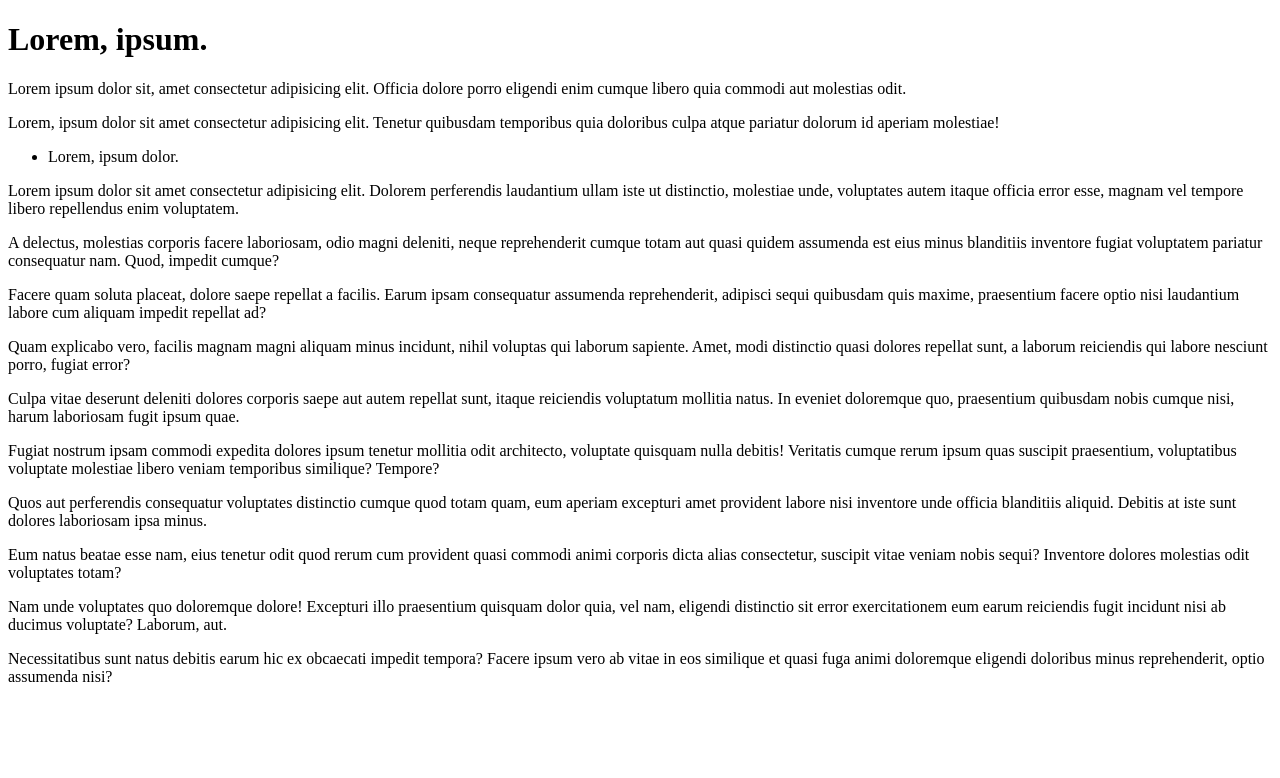
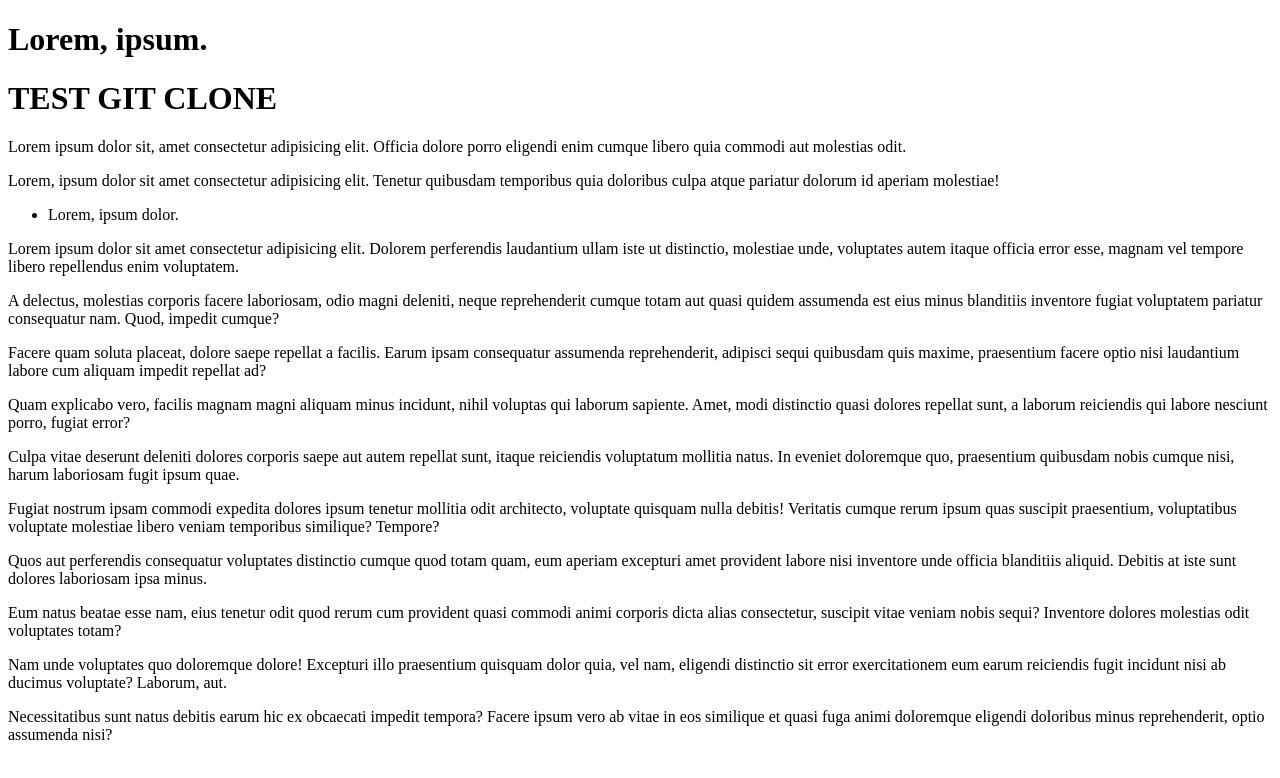
Before and after one commit to Lipendin/__git, a plain HTML site: page index.html in a window 1280 px wide. Drawn offline with Linux system fonts and the light colour scheme.

Commit message:
remote updates

```diff
--- a/index.html
+++ b/index.html
@@ -11,6 +11,8 @@
 	<h1>Lorem, ipsum.</h1>
 
 	<a href="new.html"></a>
+
+	<h1>TEST GIT CLONE</h1>
 
 	<p>Lorem ipsum dolor sit, amet consectetur adipisicing elit. Officia dolore porro eligendi enim cumque libero quia commodi aut molestias odit.</p>
 
```
